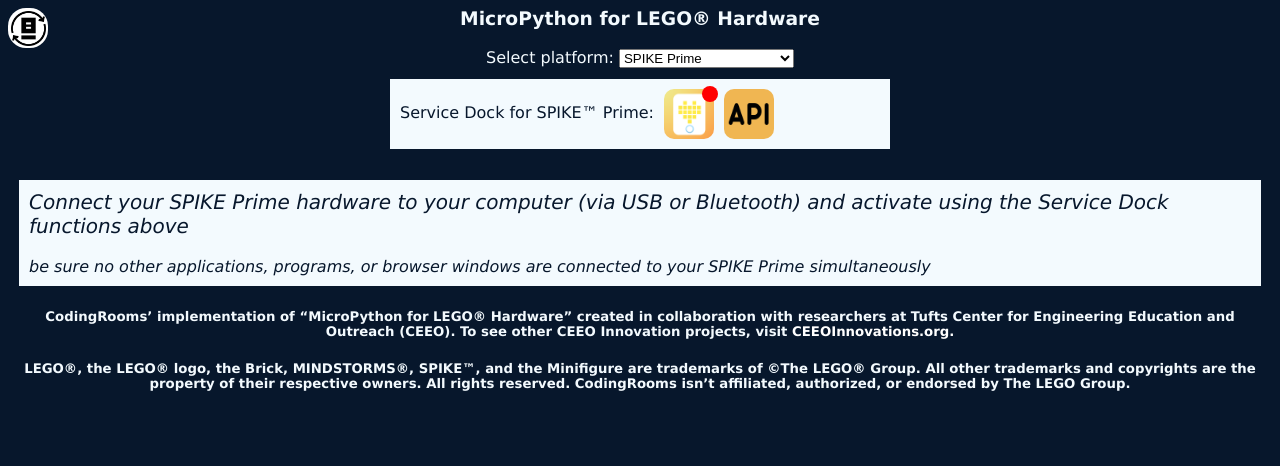
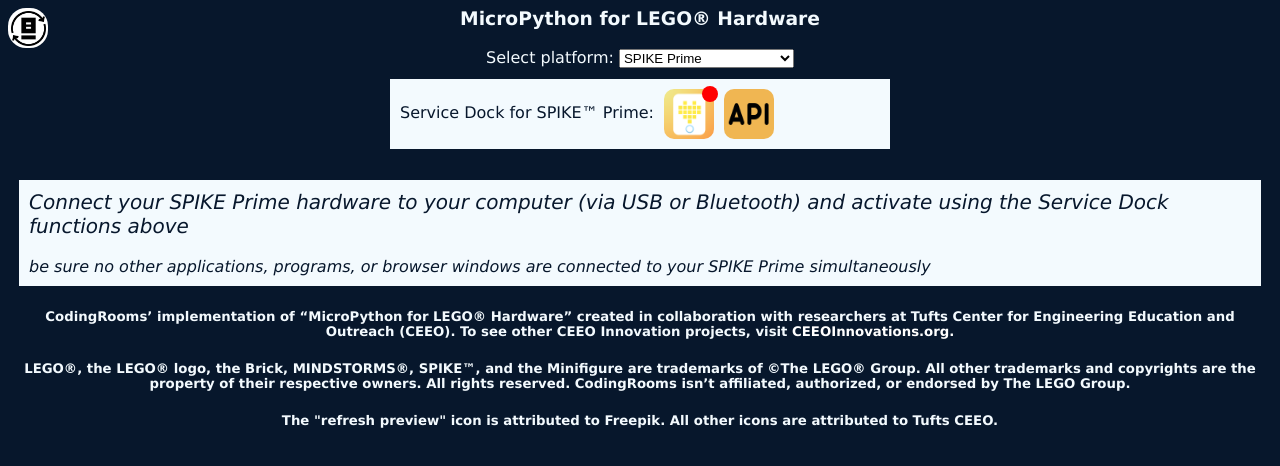
Before and after one commit to tuftsceeo/Coding-Rooms-for-LEGO-Hardware, a website: page iframe.html in a window 1280 px wide. Drawn offline with Linux system fonts and the light colour scheme; a script that the page names is missing.

Commit message:
added more clear attribution

```diff
--- a/iframe.html
+++ b/iframe.html
@@ -635,6 +635,9 @@
                 trademarks and copyrights are the property of their respective owners. All rights reserved. CodingRooms
                 isn’t affiliated, authorized, or endorsed by The LEGO Group.
             </h5>
+            <h5>
+                The "refresh preview" icon is attributed to Freepik. All other icons are attributed to Tufts CEEO.
+            </h5>
         </div>
         <br /><br /><br />
     </body>
```
